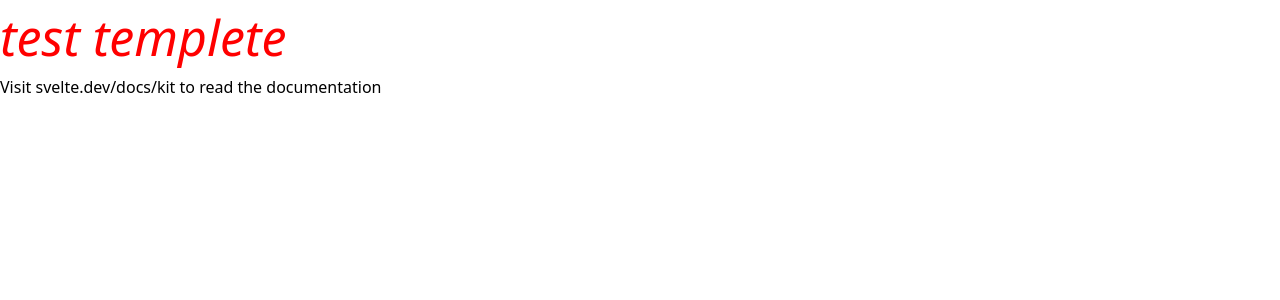
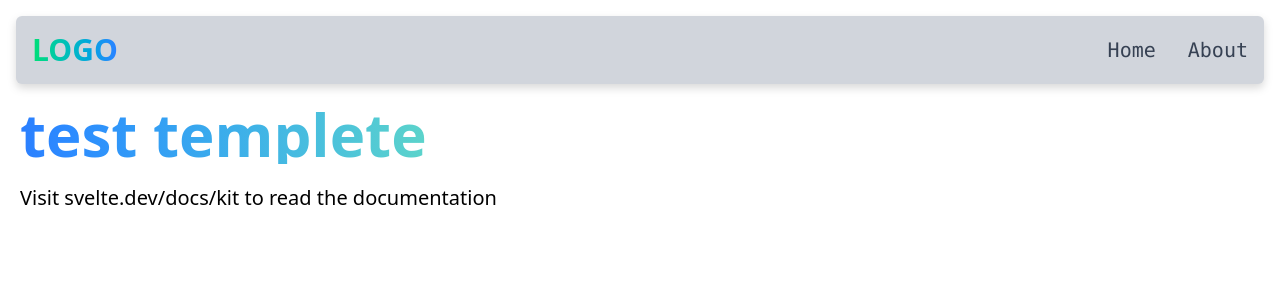
Before and after one commit to TTHAime/Ise, a SvelteKit app in the folder frontend/testsvelte/: page / in a window 1280 px wide. Shown: the top 300 px of the page. Built offline with nearby package versions, Linux system fonts and the light colour scheme.

Commit message:
Svelte + tailwindcss test

```diff
--- a/frontend/testsvelte/package.json
+++ b/frontend/testsvelte/package.json
@@ -23,7 +23,7 @@
 		"@sveltejs/vite-plugin-svelte": "^6.0.0",
 		"@tailwindcss/forms": "^0.5.9",
 		"@tailwindcss/typography": "^0.5.15",
-		"@tailwindcss/vite": "^4.0.0",
+		"@tailwindcss/vite": "^4.1.13",
 		"@vitest/browser": "^3.2.3",
 		"playwright": "^1.53.0",
 		"prettier": "^3.4.2",
@@ -31,7 +31,7 @@
 		"prettier-plugin-tailwindcss": "^0.6.11",
 		"svelte": "^5.0.0",
 		"svelte-check": "^4.0.0",
-		"tailwindcss": "^4.0.0",
+		"tailwindcss": "^4.1.13",
 		"typescript": "^5.0.0",
 		"vite": "^7.0.4",
 		"vitest": "^3.2.3",
--- /dev/null
+++ b/frontend/testsvelte/src/lib/components/Navbar.svelte
@@ -0,0 +1,15 @@
+<script>
+
+</script>
+
+<style lang="postcss">
+    @reference "tailwindcss";
+</style>
+
+<nav class="font-mono bg-gray-300 bg-auto md:bg-contain mx-4 mt-4 p-4 rounded-md justify-between flex align-middle drop-shadow-lg">
+    <span class="uppercase font-sans bg-gradient-to-r from-green-400 to-blue-500 bg-clip-text text-transparent text-3xl font-bold">LOGO</span>
+    <ul class="flex space-x-4 md:space-x-8 items-center text-gray-700 text-xl">
+        <li><a href="/" class="hover:underline">Home</a></li>
+        <li><a href="/" class="hover:underline">About</a></li>
+    </ul>
+</nav>
--- a/frontend/testsvelte/src/routes/+layout.svelte
+++ b/frontend/testsvelte/src/routes/+layout.svelte
@@ -1,6 +1,7 @@
 <script lang="ts">
 	import '../app.css';
 	import favicon from '$lib/assets/favicon.svg';
+	import Navbar from '$lib/components/Navbar.svelte';
 
 	let { children } = $props();
 </script>
@@ -9,4 +10,6 @@
 	<link rel="icon" href={favicon} />
 </svelte:head>
 
+<Navbar />
+
 {@render children?.()}
--- a/frontend/testsvelte/src/routes/+page.svelte
+++ b/frontend/testsvelte/src/routes/+page.svelte
@@ -1,10 +1,6 @@
-<h1>test templete</h1>
+<h1 class="text-6xl m-5 font-bold bg-gradient-to-r from-blue-500 to-green-300 w-xl bg-clip-text text-transparent">test templete</h1>
 
-<style>
-    h1 {
-        color: red;
-        font-size: 50px;
-        font-style:  italic;
-    }
+<style lang="postcss">
+    @reference "tailwindcss";
 </style>
-<p>Visit <a href="https://svelte.dev/docs/kit">svelte.dev/docs/kit</a> to read the documentation</p>
+<p class="m-5 text-xl">Visit <a href="https://svelte.dev/docs/kit">svelte.dev/docs/kit</a> to read the documentation</p>
```
Also changed, not shown: 1 other file (tests, documents, lock files or other folders).
